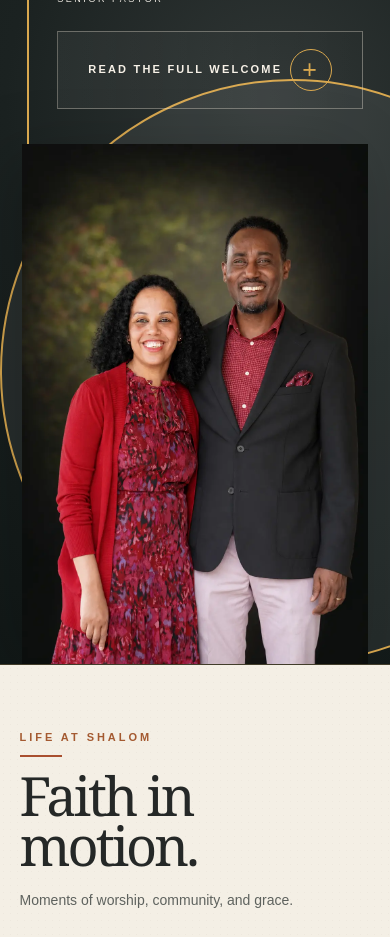
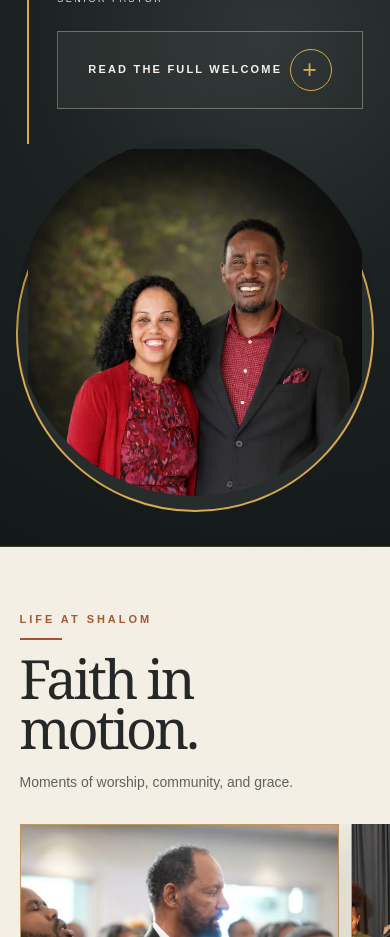
Before and after one commit to Eba-1/Shalom-Ethiopian-Evangelical-Church, a Next.js app: page / in a window 390 px wide. Shown: the part 2420-3357 px from the top of the page. Built offline with nearby package versions, Linux system fonts and the light colour scheme.

Commit message:
Fit welcome portrait within gold orbit

```diff
--- a/app/globals.css
+++ b/app/globals.css
@@ -417,10 +417,15 @@ footer small {
 .pastor-portrait-wrap {
   position: absolute;
   z-index: 2;
-  right: -1.5%;
-  bottom: 0;
-  width: 59%;
-  height: 96%;
+  right: 2.5%;
+  bottom: 4%;
+  width: min(49vw, 700px);
+  height: min(49vw, 700px);
+  padding: 18px;
+  overflow: hidden;
+  border-radius: 50%;
+  display: grid;
+  place-items: end center;
 }
 .pastor-portrait {
   width: 100%;
@@ -432,9 +437,9 @@ footer small {
 .pastor-orbit {
   position: absolute;
   z-index: 1;
-  right: -7vw;
-  bottom: -17vw;
-  width: min(64vw, 900px);
+  right: 2.5%;
+  bottom: 4%;
+  width: min(49vw, 700px);
   aspect-ratio: 1;
   border: 2px solid #d9a84f;
   border-radius: 50%;
@@ -1464,8 +1469,10 @@ footer small {
     position: relative;
     right: auto;
     grid-row: 2;
-    width: 100%;
-    height: 520px;
+    width: min(92vw, 560px);
+    height: min(92vw, 560px);
+    margin: 10px auto 34px;
+    padding: 12px;
   }
   .pastor-copy {
     width: auto;
@@ -1480,9 +1487,9 @@ footer small {
     font-size: clamp(64px, 18vw, 94px);
   }
   .pastor-orbit {
-    right: -50vw;
-    bottom: 0;
-    width: 150vw;
+    right: 4vw;
+    bottom: 34px;
+    width: min(92vw, 560px);
   }
   .pastor-message {
     grid-row: 3;
```
